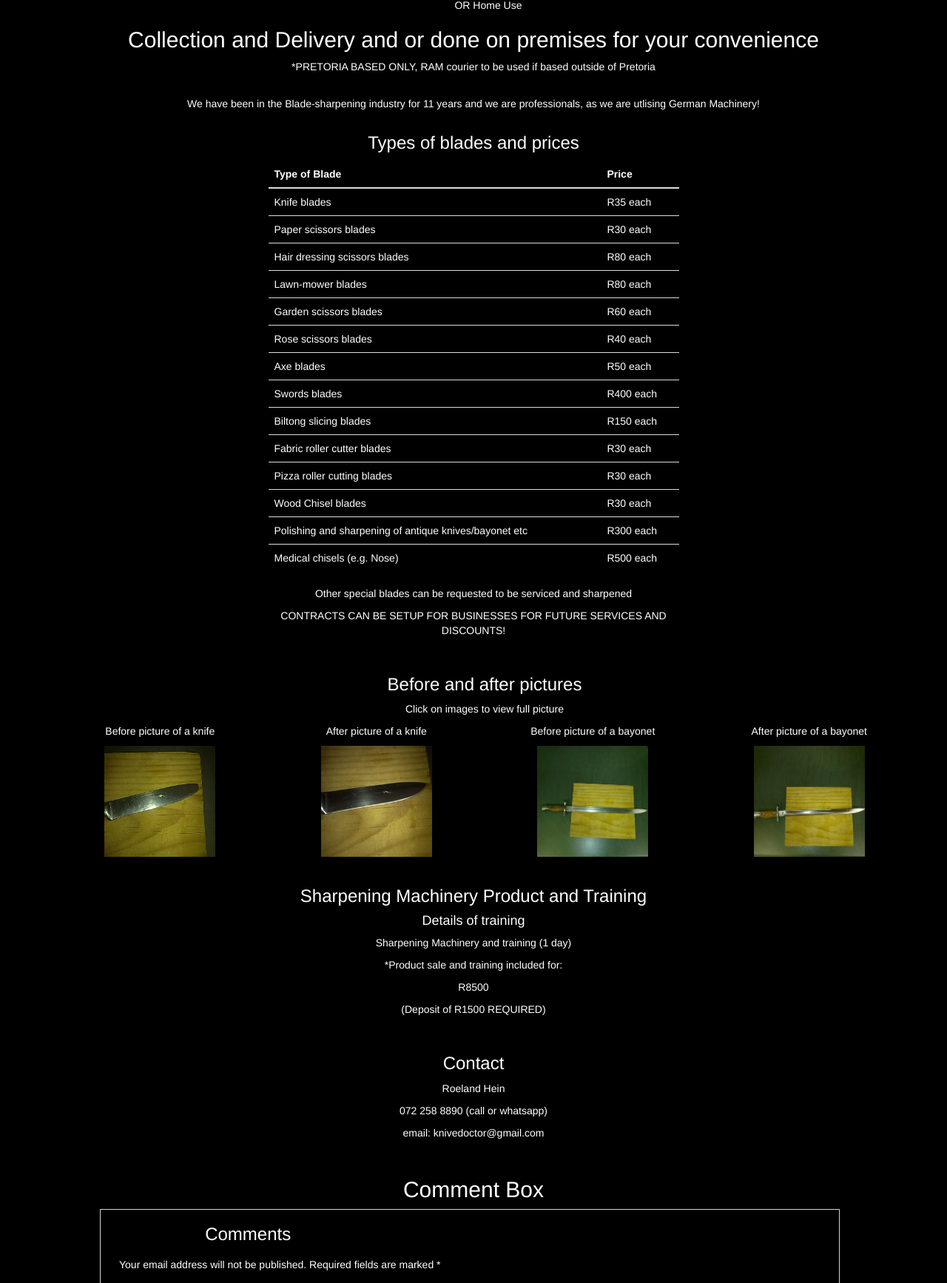
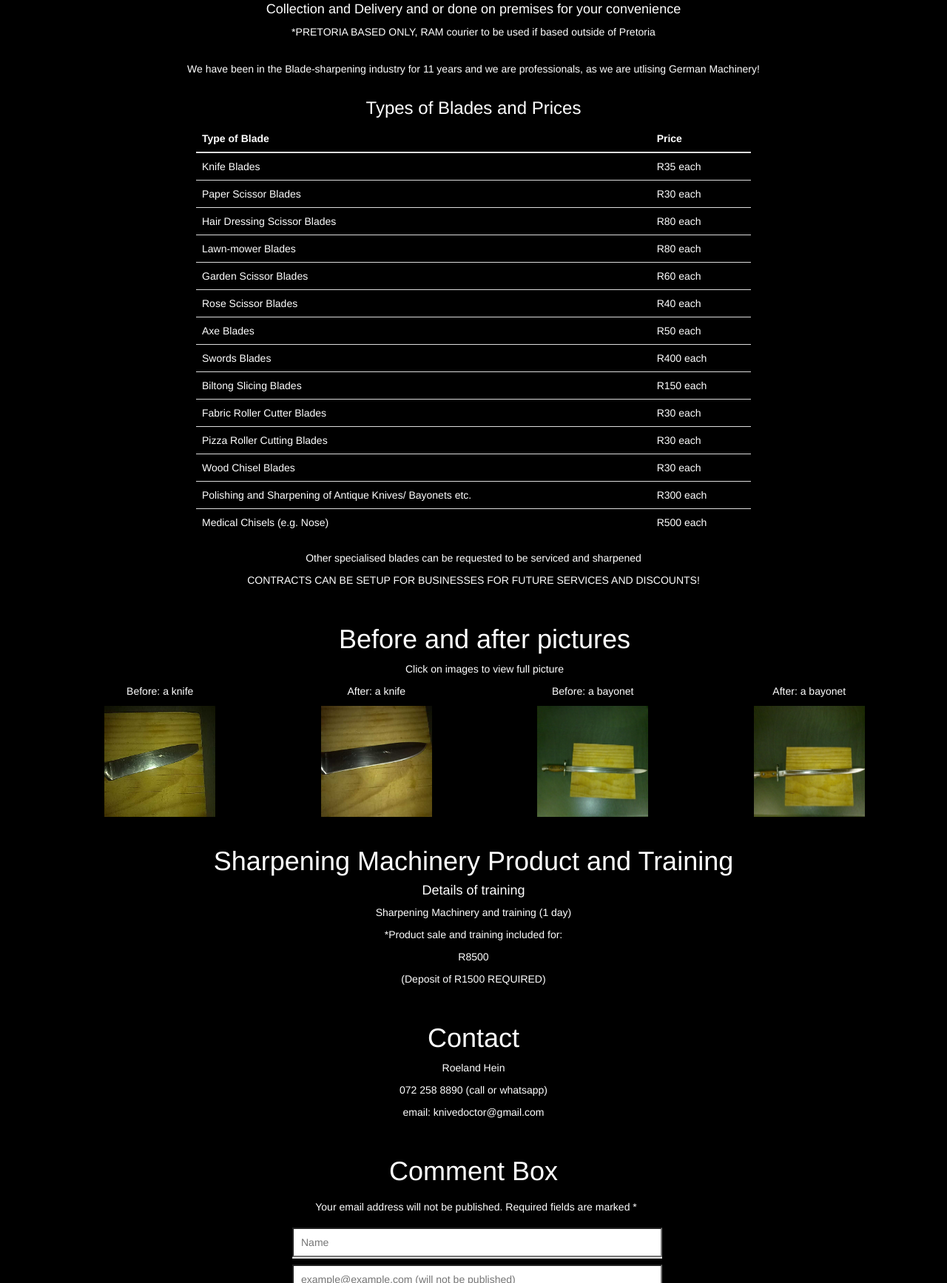
Before and after one commit to FredJEhlers/Blade_Doctor, a plain HTML site: page index.html in a window 1280 px wide. Shown: the part 682-2416 px from the top of the page at 74% size. Drawn offline with Linux system fonts and the light colour scheme.

Commit message:
changes made accroding to client specification

```diff
--- a/css/home.css
+++ b/css/home.css
@@ -20,12 +20,9 @@ body {
 /* Comment box css */
 
 #wrap{
-border: 1px solid lightgray;
-alignment-adjust: central;
 width: 1000px;
 margin-left: 50px;
 margin-top: 10px;
-box-shadow: 0 5px 0 #e6e6e6;
 padding-bottom: 50px;
 }
 
@@ -89,6 +86,10 @@ width: 650px;
 height: 200px;
 }
 
+#comment-name, #comment-email{
+  padding-bottom: 10px;
+}
+
 #commentSubmit{
 margin-left: 20px;
 width: 250px;
--- a/index.html
+++ b/index.html
@@ -18,7 +18,7 @@
                 </div>
                 <div class="col-sm-4">
                     <h1 style="color: red">Blade Doctor</h1>
-                    <p style="color: yellow">Professional German Blade-Sharpeing Service</p>
+                    <h5 style="color: yellow">Professional German Blade-Sharpeing Service</h5>
                 </div>
                 <div class="col-sm-4">
                     <img class="img-rounded" id="flag" src="images/Flag_of_germany.jpg" alt = "German flag">
@@ -27,7 +27,7 @@
         </div>
         <div class="container text-center">
             <div class="row">
-                <h2>About us</h2>
+                <h1>About us</h1>
                 <h4>We are a Pretoria-based company that specialises in sharpening:</h4>
                 <p>
                     Our mission is to provide reliable, fast, precision sharpening with exceptional customer service.
@@ -42,7 +42,7 @@
                   and instruments just sharpened at less than half the price or more.
                 </p>
 
-                <h3>Example businesses that could benefit from our services</h3>
+                <h4>Example businesses that could benefit from our services</h4>
                 <ul style="list-style-type:none">
                     <li>Hunting Safaris'</li>
                     <li>Restaurants</li>
@@ -54,14 +54,14 @@
                     <li>OR Home Use</li>
                 </ul>
 
-                <h2>Collection and Delivery and or done on premises for your convenience</h2>
+                <h4>Collection and Delivery and or done on premises for your convenience</h4>
                 <p>*PRETORIA BASED ONLY, RAM courier to be used if based outside of Pretoria</p><br>
                 <p>We have been in the Blade-sharpening industry for 11 years and we are professionals, as we are
                     utlising German Machinery!</p>
             </div>
             <div class="row">
-                <div class="col-sm-6 col-sm-offset-3">
-                    <h3>Types of blades and prices</h3>
+                <div class="col-sm-8 col-sm-offset-2">
+                    <h3>Types of Blades and Prices</h3>
                     <table class="table table-responsive text-left align-center">
                         <thead>
                             <tr>
@@ -71,64 +71,64 @@
                         </thead>
                         <tbody>
                             <tr>
-                                <td>Knife blades</td>
+                                <td>Knife Blades</td>
                                 <td>R35 each</td>
                             </tr>
                             <tr>
-                                <td>Paper scissors blades</td>
+                                <td>Paper Scissor Blades</td>
                                 <td>R30 each</td>
                             </tr>
                             <tr>
-                                <td>Hair dressing scissors blades</td>
+                                <td>Hair Dressing Scissor Blades</td>
                                 <td>R80 each</td>
                             </tr>
                             <tr>
-                                <td>Lawn-mower blades</td>
+                                <td>Lawn-mower Blades</td>
                                 <td>R80 each</td>
                             </tr>
                             <tr>
-                                <td>Garden scissors blades</td>
+                                <td>Garden Scissor Blades</td>
                                 <td>R60 each</td>
                             </tr>
                             <tr>
-                                <td>Rose scissors blades</td>
+                                <td>Rose Scissor Blades</td>
                                 <td>R40 each</td>
                             </tr>
                             <tr>
-                                <td>Axe blades</td>
+                                <td>Axe Blades</td>
                                 <td>R50 each</td>
                             </tr>
                             <tr>
-                                <td>Swords blades</td>
+                                <td>Swords Blades</td>
                                 <td>R400 each</td>
                             </tr>
                             <tr>
-                                <td>Biltong slicing blades</td>
+                                <td>Biltong Slicing Blades</td>
                                 <td>R150 each</td>
                             </tr>
                             <tr>
-                                <td>Fabric roller cutter blades</td>
+                                <td>Fabric Roller Cutter Blades</td>
                                 <td>R30 each</td>
                             </tr>
                             <tr>
-                                <td>Pizza roller cutting blades</td>
+                                <td>Pizza Roller Cutting Blades</td>
                                 <td>R30 each</td>
                             </tr>
                             <tr>
-                                <td>Wood Chisel blades</td>
+                                <td>Wood Chisel Blades</td>
                                 <td>R30 each</td>
                             </tr>
                             <tr>
-                                <td>Polishing and sharpening of antique knives/bayonet etc</td>
+                                <td>Polishing and Sharpening of Antique Knives/ Bayonets etc.</td>
                                 <td>R300 each</td>
                             </tr>
                             <tr>
-                                <td>Medical chisels (e.g. Nose)</td>
+                                <td>Medical Chisels (e.g. Nose)</td>
                                 <td>R500 each</td>
                             </tr>
                         </tbody>
                     </table>
-                    <p>Other special blades can be requested to be serviced and sharpened</p>
+                    <p>Other specialised blades can be requested to be serviced and sharpened</p>
                     <p class="text-uppercase">Contracts can be setup for businesses for future services and discounts!</strong></p>
                 </div>
             </div>
@@ -136,31 +136,31 @@
             </br>
 
             <div class="container">
-                    <h3>Before and after pictures</h3>
+                    <h1>Before and after pictures</h1>
                     <p>Click on images to view full picture</p>
                     <div class="row" style="background-color:transparent; !important" >
                         <div class="col-sm-3">
                             <a href="images/knife_before.jpg" style="background-color:transparent; !important">
-                                <p style="color: white; !important">Before picture of a knife</p>
+                                <p style="color: white; !important">Before: a knife</p>
                                 <img src="images/knife_before.jpg" alt="knife before" style="width: 150px; height:150px">
                             </a>
                         </div>
                         <div class="col-sm-3" >
                             <a href="images/knife_after.jpg" style="background-color:transparent; !important">
-                                <p style="color: white; !important">After picture of a knife</p>
+                                <p style="color: white; !important">After: a knife</p>
                                 <img src="images/knife_after.jpg" alt="knife after" style="width: 150px; height:150px">
                             </a>
                         </div>
 
                         <div class="col-sm-3">
                             <a href="images/bayonet_before.jpg" style="background-color:transparent; !important">
-                                <p style="color: white; !important">Before picture of a bayonet</p>
+                                <p style="color: white; !important">Before: a bayonet</p>
                                 <img src="images/bayonet_before.jpg" alt="bayonet before" style="width: 150px; height:150px">
                             </a>
                         </div>
                         <div class="col-sm-3" >
                             <a href="images/bayonet_after.jpg" style="background-color:transparent; !important">
-                                <p style="color: white; !important">After picture of a bayonet</p>
+                                <p style="color: white; !important">After: a bayonet</p>
                                 <img src="images/bayonet_after.jpg" alt="bayonet after" style="width: 150px; height:150px">
                             </a>
                         </div>
@@ -171,7 +171,7 @@
 
             <div class="row">
                 <div class="col-sm-12">
-                    <h3>Sharpening Machinery Product and Training</strong></h3>
+                    <h1>Sharpening Machinery Product and Training</strong></h1>
                     <h4>Details of training</h4>
                     <p>Sharpening Machinery and training (1 day)</p>
                     <p>*Product sale and training included for:</p>
@@ -184,7 +184,7 @@
 
             <div class="row">
                 <div class="col-sm-12">
-                    <h3>Contact</h3>
+                    <h1>Contact</h1>
                     <p>Roeland Hein </p>
                     <p>072 258 8890 (call or whatsapp)</p>
                     <p>email: knivedoctor@gmail.com</p>
@@ -194,21 +194,11 @@
             </br>
 
             <div class="col-sm-12">
-                <h2 class="comment-headers">Comment Box</h2>
+                <h1 class="comment-headers">Comment Box</h1>
                 <div id="wrap">
-                    <div id="main">
+                    <p class="comment">Your email address will not be published. Required fields are marked *</p>                   <div id="form">
                         <div class="row">
-                            <div class="col-sm-5 ">
-                                <h3>Comments</h3>
-                            </div>
-                            <div class="col-sm-7">
-                                <div id="upper_blank"></div>
-                            </div>
-                        </div>
-                    </div>
-                    <p class="comment text-left">Your email address will not be published. Required fields are marked *</p>                   <div id="form">
-                        <div class="row">
-                            <div class="col-sm-6">
+                            <div>
                                 <form action="" method="POST" id="commentform">
                                     <div id="comment-name" class="form-row">
                                         <input type="text" placeholder="Name" name="dname" id="name" required>
@@ -231,7 +221,7 @@
 
             <div class="row">
                 <div id="pageone" class="col-sm-12 ">
-                    <h3>SirVic: Gold coins and diamonds exhange</h3>
+                    <h1>SirVic: Gold coins and diamonds exhange</h1>
                     <a href="#" id="pop">
                         <img id ="imageresource" src="images/SirVic.jpg" alt="SirVic advert" style="width:200px;">
                     </a>
```
